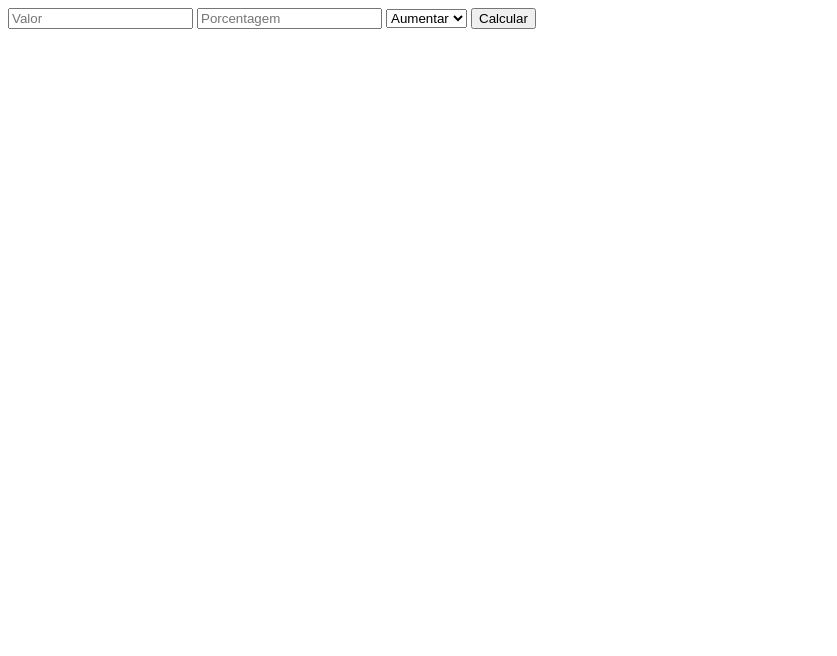
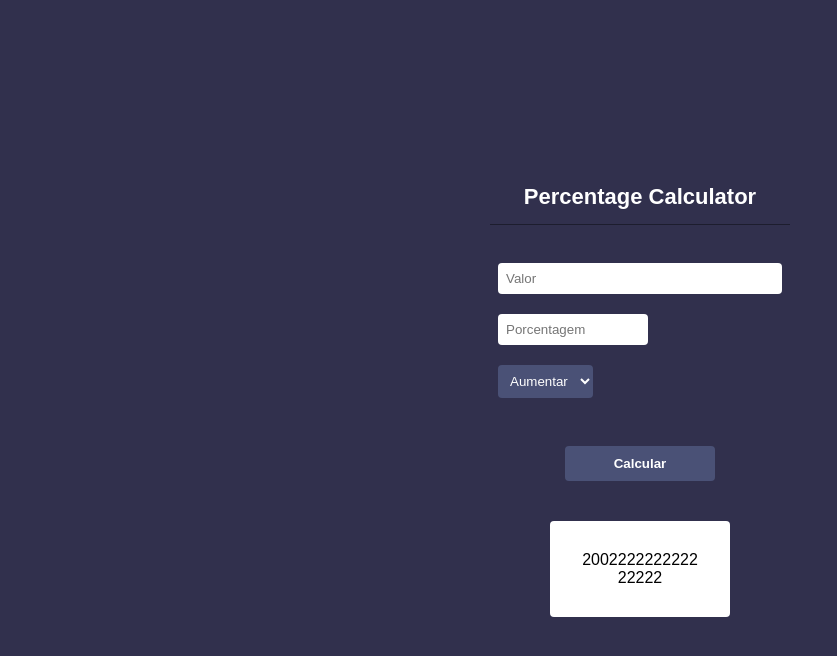
Before and after one commit to fernandobarrosd/percentage-calculator, a website built with Vite: page index.html in a window 1280 px wide. Shown: the whole page, without its empty margins (0-837 px from the left). Built offline with nearby package versions, Linux system fonts and the light colour scheme.

Commit message:
Create style

```diff
--- a/index.html
+++ b/index.html
@@ -3,21 +3,29 @@
   <head>
     <meta charset="UTF-8" />
     <meta name="viewport" content="width=device-width, initial-scale=1.0" />
+    <link rel="stylesheet" href="./src/css/style.css">
     <title>Percentage Calculator</title>
   </head>
   <body>
     <div class="container">
+      <h1 id="title">Percentage Calculator</h1>
       <main class="main">
         <form class="calculator-form">
-          <input type="number" placeholder="Valor"/>
-          <input type="number" placeholder="Porcentagem"/>
-          <select>
-            <option disabled>Selecione</option>
-            <option value="increase">Aumentar</option>
-            <option value="decrease">Diminuir</option>
-          </select>
+          <fieldset>
+            <input type="number" placeholder="Valor"
+            name="value"/>
+            <input type="number" placeholder="Porcentagem"
+            name="percentage" id="percentage"/>
+            <select>
+              <option disabled>Selecione</option>
+              <option value="increase">Aumentar</option>
+              <option value="decrease">Diminuir</option>
+            </select>
+          </fieldset>
+
           <button type="submit">Calcular</button>
         </form>
+        <span class="result visible">200222222222222222</span>
       </main>
     </div>
     <script type="module" src="/src/script.ts"></script>
--- /dev/null
+++ b/src/css/reset.css
@@ -0,0 +1,13 @@
+* {
+    margin: 0;
+    padding: 0;
+    box-sizing: border-box;
+}
+
+fieldset, button, input, select {
+    border: 0;
+}
+
+select, button {
+    cursor: pointer;
+}
--- /dev/null
+++ b/src/css/style.css
@@ -0,0 +1,124 @@
+@import "./reset.css";
+
+
+:root {
+    --bg-color: #31304D;
+    --primary-color: #4a5176;
+    --white: #FFFFFF;
+    --black: #000000;
+    --border-radius: 4px;
+    --max-width: 1281px;
+}
+
+#title {
+    width: 300px;
+    font-size: 22px;
+    margin-bottom: 30px;
+    position: relative;
+    padding-bottom: 15px;
+    text-align: center;
+}
+
+#title::after {
+    content: "";
+    width: 100%;
+    height: 1px;
+    background-color: rgba(0, 0, 0, 0.4);
+    position: absolute;
+    bottom: 0;
+    left: 0;
+}
+
+
+body {
+    background-color: var(--bg-color);
+    color: var(--white);
+    max-width: var(--max-width);
+    width: 100%;
+    height: 100vh;
+    font-family: Arial, Helvetica, sans-serif;
+}
+
+.container {
+    height: 100%;
+    display: flex;
+    flex-direction: column;
+    justify-content: center;
+    align-items: center;
+}
+
+.main {
+    display: flex;
+    flex-direction: column;
+    align-items: center;
+}
+
+.calculator-form {
+    display: flex;
+    flex-direction: column;
+    align-items: center;
+    width: 300px;
+}
+
+.calculator-form fieldset {
+    width: 100%;
+    display: flex;
+    flex-direction: column;
+    align-items: center;
+    gap: 20px;
+}
+
+.calculator-form fieldset input {
+    width: 100%;
+}
+
+.calculator-form fieldset input[type=number] {
+    appearance: textfield;
+    -webkit-appearance: textfield;
+    -moz-appearance: textfield;
+
+}
+
+.calculator-form fieldset input#percentage {
+    width: 150px;
+    align-self: flex-start;
+}
+
+.calculator-form fieldset, input, select {
+    padding: 8px;
+    border-radius: var(--border-radius);
+}
+
+.calculator-form fieldset select {
+    align-self: flex-start;
+    background-color: var(--primary-color);
+    color: var(--white);
+}
+
+.calculator-form button {
+    margin-top: 40px;
+    width: 150px;
+    padding: 10px;
+    border-radius: var(--border-radius);
+    background-color: var(--primary-color);
+    color: var(--white);
+    font-weight: bold;
+}
+
+
+
+.result {
+    width: 180px;
+    background-color: var(--white);
+    padding: 30px;
+    display: none;
+    border-radius: var(--border-radius);
+    margin-top: 40px;
+    color: var(--black);
+    text-align: center;
+    word-break: break-all;
+}
+
+.result.visible {
+    display: block;
+}
```
